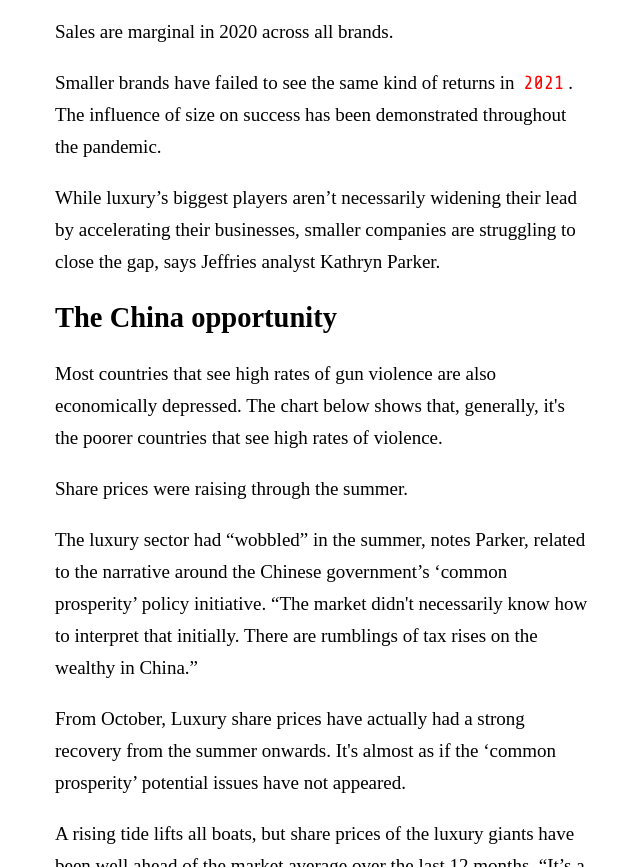
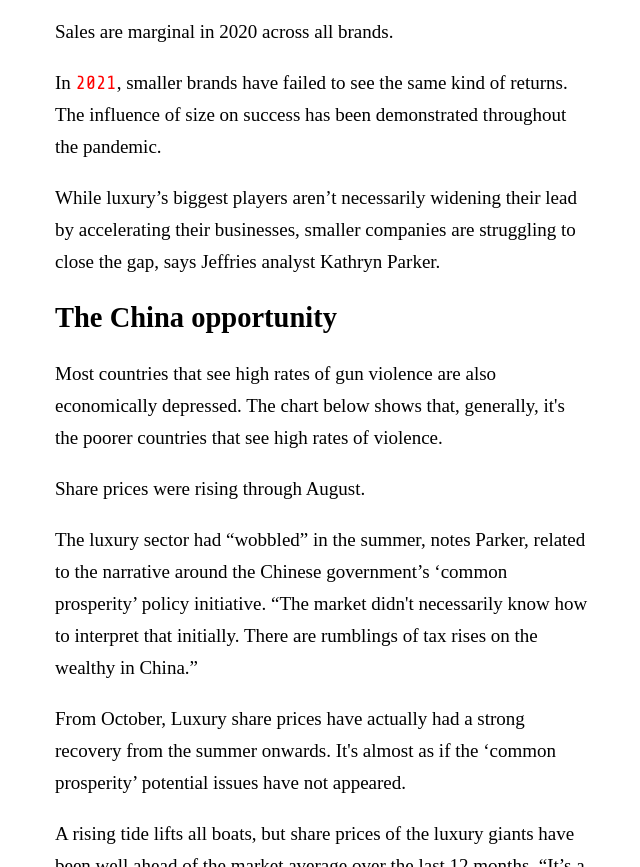
Before and after one commit to Sathyamoorthylakshmipathy/Vogue-Business-Article, a plain HTML site: page index.html in a window 1280 px wide. Shown: the part 1987-2854 px from the top of the page, without its empty margins (157-797 px from the left). Drawn offline with nearby package versions, Linux system fonts and the light colour scheme; a script that the page names is missing.

Commit message:
Add files via upload

```diff
--- a/index.html
+++ b/index.html
@@ -175,9 +175,6 @@ padding: 0;
 
     font-family: 'Share Tech Mono', monospace;
 
-    padding-left: 4px;
-
-    padding-right: 4px;
 
 }
 
@@ -360,7 +357,7 @@ height: auto;
 
  <p>Sales are marginal in 2020 across all brands.<a href="#story/1151660/slide-1"></a></p>
 
-<p>Smaller brands have failed to see the same kind of returns in <span class="redtext">2021</span>. The influence of size on success has been demonstrated throughout the pandemic.<a href="#story/1151660/slide-2"></a></p>
+<p>In <span class="redtext">2021</span>, smaller brands have failed to see the same kind of returns. The influence of size on success has been demonstrated throughout the pandemic.<a href="#story/1151660/slide-2"></a></p>
 
 <p>While luxury’s biggest players aren’t necessarily widening their lead by accelerating their businesses, smaller companies are struggling to close the gap, says Jeffries analyst Kathryn Parker.<a href="#story/1151660/slide-2"></a></p>
 
@@ -377,7 +374,7 @@ height: auto;
 
 <div class="flourish-embed" data-src="story/1151707?807943"><script src="https://public.flourish.studio/resources/embed.js" width=100%></script></div>
 
-<p>Share prices were raising through the summer.<a href="#story/1151707/slide-1"></a></p>
+<p>Share prices were rising through August.<a href="#story/1151707/slide-1"></a></p>
 
 <p>The luxury sector had “wobbled” in the summer, notes Parker, related to the narrative around the Chinese government’s ‘common prosperity’ policy initiative. “The market didn't necessarily know how to interpret that initially. There are rumblings of tax rises on the wealthy in China.”<a href="#story/1151707/slide-2"></a></p>
 
```
